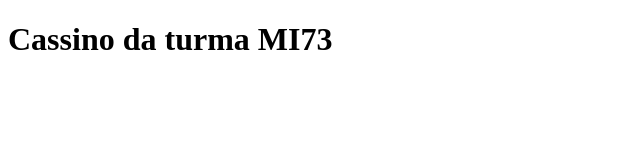
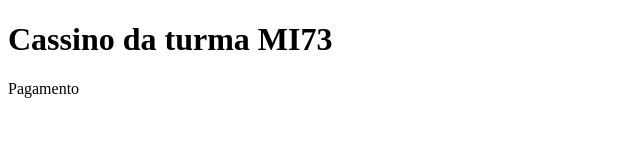
Before and after one commit to enzoCorrea123/Bet73, a plain HTML site: page index.html in a window 1280 px wide. Shown: the full height of the page, 0-640 px from the left. Drawn offline with Linux system fonts and the light colour scheme.

```diff
--- a/index.html
+++ b/index.html
@@ -8,5 +8,6 @@
 </head>
 <body>
     <h1>Cassino da turma MI73</h1>
+    <p>Pagamento</p>
 </body>
 </html>
```
